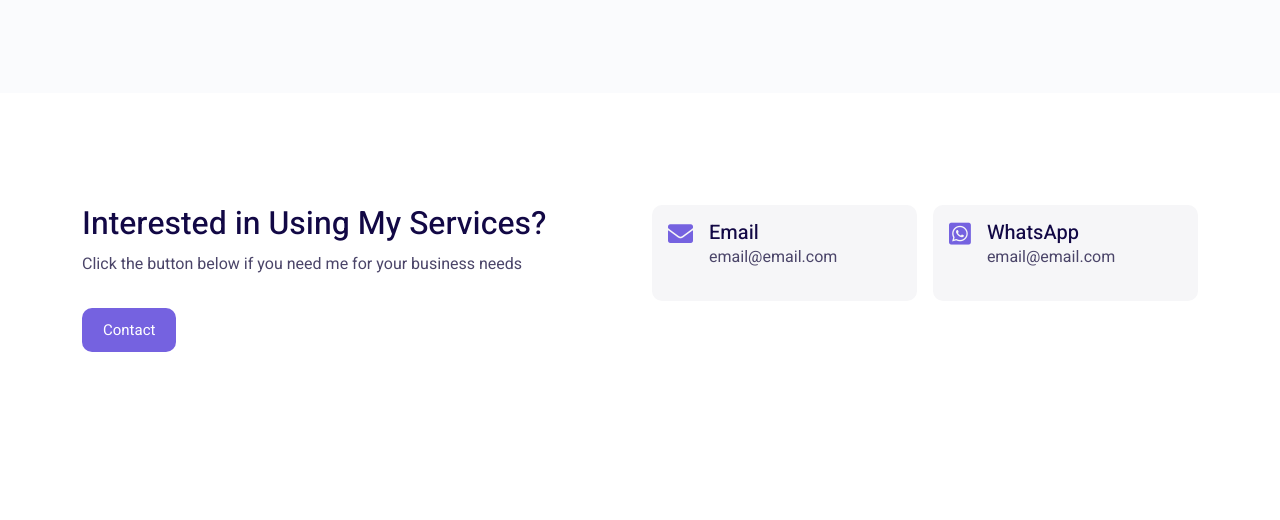
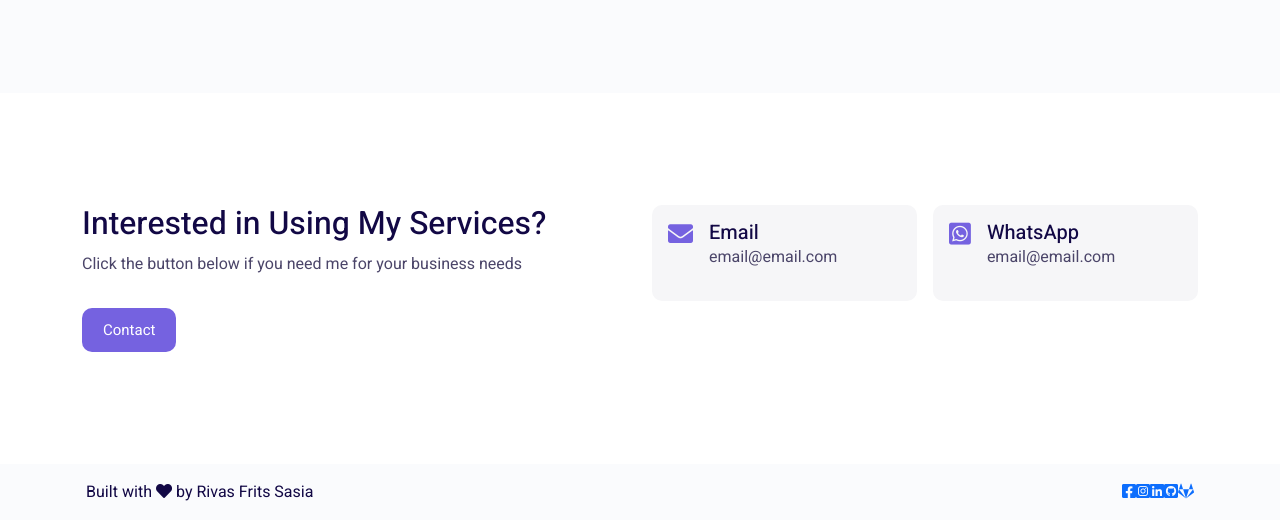
Before and after one commit to fritssasia/flxportfolio-22-01, a plain HTML site: page index.html in a window 1280 px wide. Shown: the part 2683-3203 px from the top of the page. Before the commit the page ends 3147 px from the top, so only its background shows below. Drawn offline with nearby package versions, Linux system fonts and the light colour scheme.

Commit message:
add: footer and update content

```diff
--- a/index.html
+++ b/index.html
@@ -42,6 +42,9 @@
 
     <!-- Contact CSS -->
     <link rel="stylesheet" href="asset/css/contact.css">
+
+    <!-- Footer CSS -->
+    <link rel="stylesheet" href="asset/css/footer.css">
 
     <title>Fritslx</title>
 </head>
@@ -487,6 +490,40 @@
     </section>
     <!-- == Contact : End -->
 
+    <!-- == Footer : Start == -->
+    <footer class="bg-color-secondary d-flex align-items-center" id="footer">
+        <div class="container p-3">
+            <div class="d-flex justify-content-between align-items-center">
+
+                <div class="">
+                    <p class="mb-0">Built with <span class="love-icon"><i class="fas fa-heart"></i></span><br class="d-md-none"> by Rivas Frits Sasia</p>
+                </div>
+
+                <div class="">
+                    <ul class="socmed-list d-flex flex-row">
+                        <li class="socmed-link">
+                            <a href="" class=""><i class="fab fa-facebook-square"></i></a>
+                        </li>
+                        <li class="socmed-link">
+                            <a href="" class=""><i class="fab fa-instagram-square"></i></a>
+                        </li>
+                        <li class="socmed-link">
+                            <a href="" class=""><i class="fab fa-linkedin"></i></a>
+                        </li>
+                        <li class="socmed-link">
+                            <a href="" class=""><i class="fab fa-github-square"></i></a>
+                        </li>
+                        <li class="socmed-link">
+                            <a href="" class=""><i class="fab fa-gitlab"></i></a>
+                        </li>
+                    </ul>
+                </div>
+
+            </div>
+        </div>
+    </footer>
+    <!-- == Footer : End == -->
+
     <!--  Bootstrap Bundle with Popper -->
     <script src="https://cdn.jsdelivr.net/npm/bootstrap@5.1.3/dist/js/bootstrap.bundle.min.js"
         integrity="sha384-ka7Sk0Gln4gmtz2MlQnikT1wXgYsOg+OMhuP+IlRH9sENBO0LRn5q+8nbTov4+1p" crossorigin="anonymous">
```
